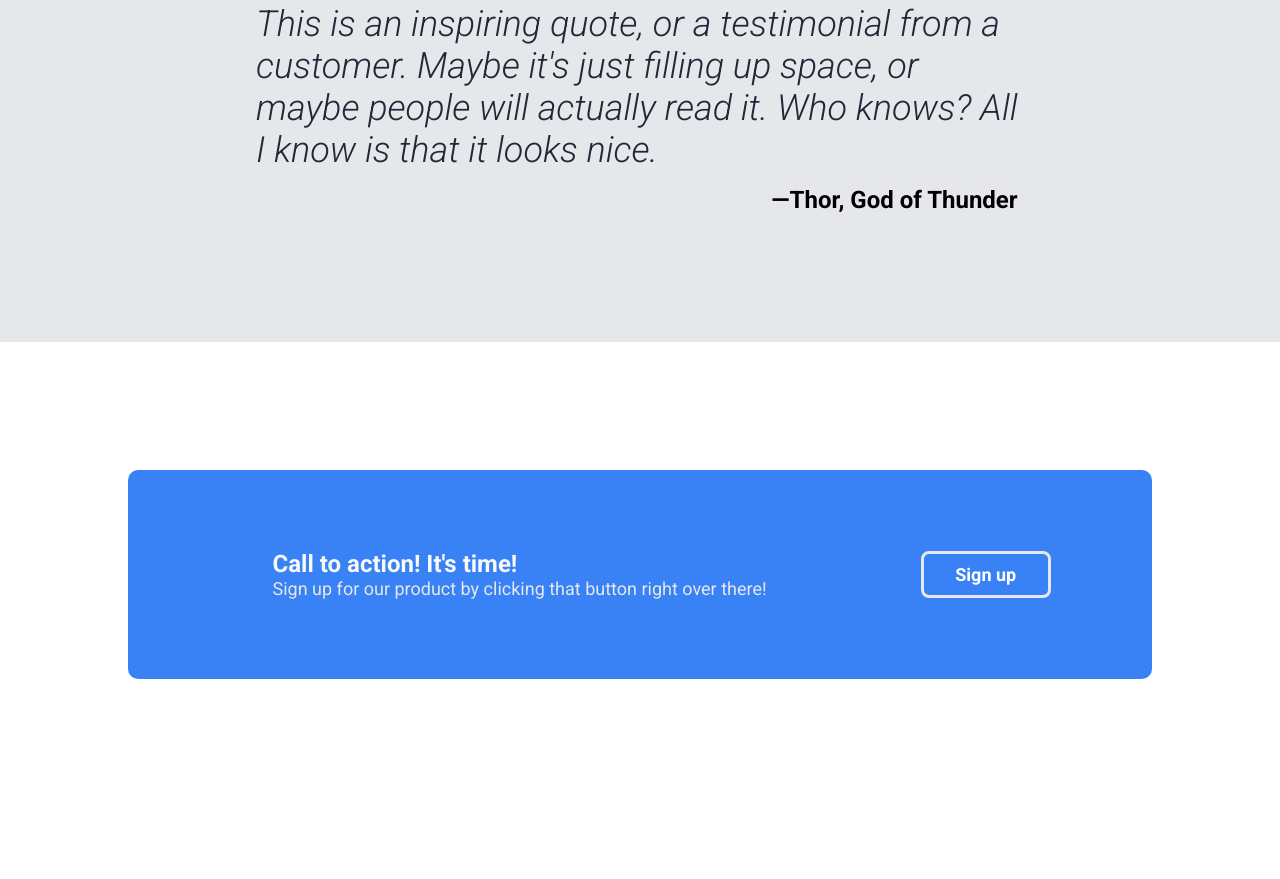
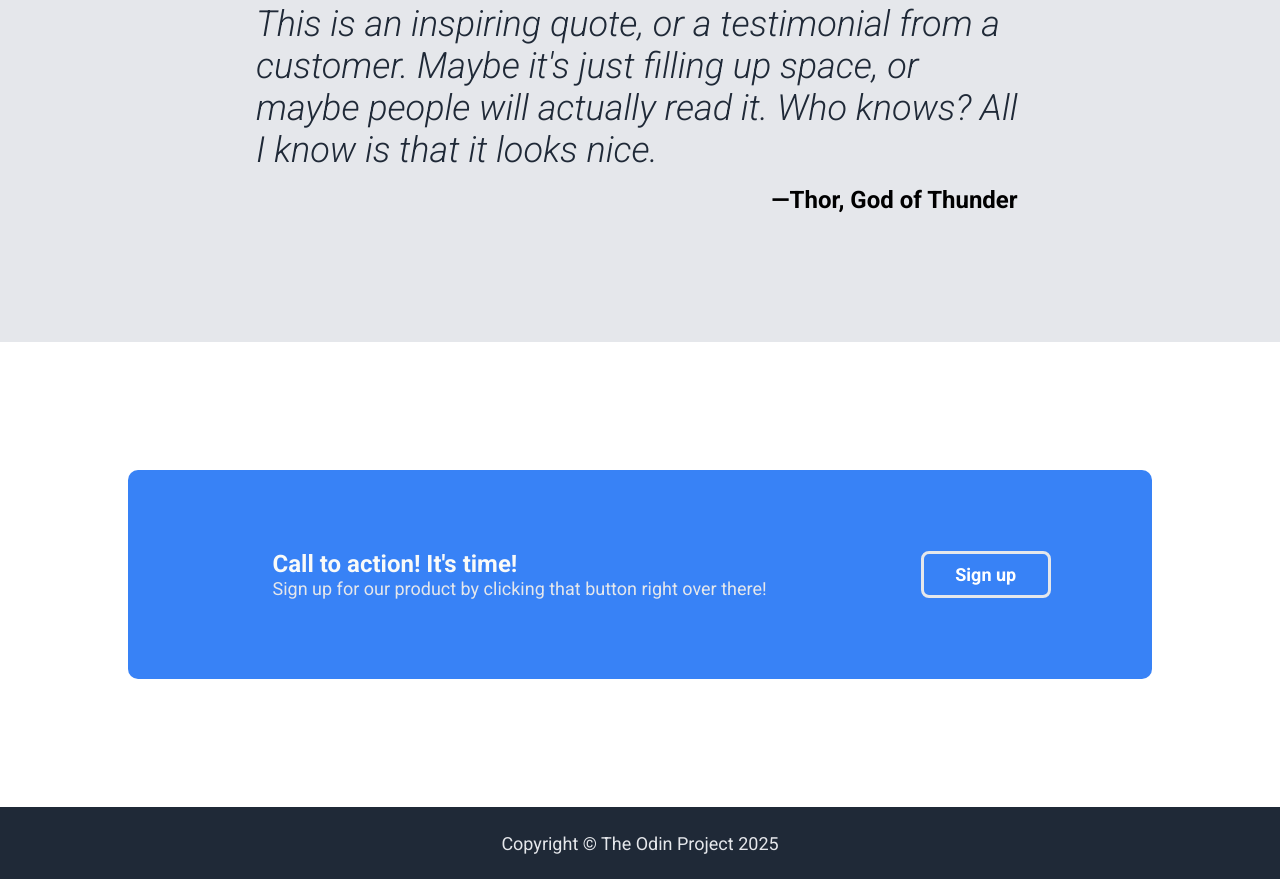
Before and after one commit to Salman7236/odin-landing-page, a plain HTML site: page index.html in a window 1280 px wide. Shown: the part 1027-1906 px from the top of the page. Before the commit the page ends 1834 px from the top, so only its background shows below. Drawn offline with Linux system fonts and the light colour scheme.

Commit message:
Add footer

```diff
--- a/index.html
+++ b/index.html
@@ -50,6 +50,7 @@
                 </div>
             </div>
         </div>
+        <!-- Info section -->
         <div class="info-section">
             <h2>Some random information</h2>
             <div box>
@@ -81,6 +82,7 @@
                 </div>
             </div>
         </div>
+        <!-- Quote section -->
         <div class="quote-section">
             <div class="quote">
                 <p>
@@ -94,6 +96,7 @@
                 <p>—Thor, God of Thunder</p>
             </div>
         </div>
+        <!-- call section -->
         <div class="call-section">
             <div class="call-blue-box">
                 <div class="call">
@@ -105,5 +108,9 @@
                 </div>
             </div>
         </div>
+        <!-- footer section -->
+        <div class="footer">
+            <p>Copyright © The Odin Project 2025</p>
+        </div>
     </body>
 </html>
--- a/style.css
+++ b/style.css
@@ -253,3 +253,16 @@ button a {
     text-decoration: none;
     font-size: 18px;
 }
+
+.footer {
+    background-color: #1f2937;
+    display: flex;
+    align-items: center;
+    justify-content: center;
+}
+
+.footer p {
+    color: #e5e7eb;
+    font-size: 18px;
+    padding: 2%;
+}
```
